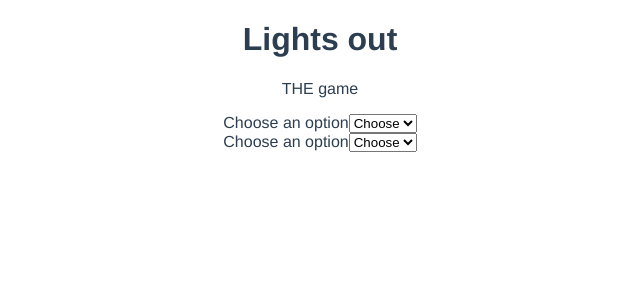
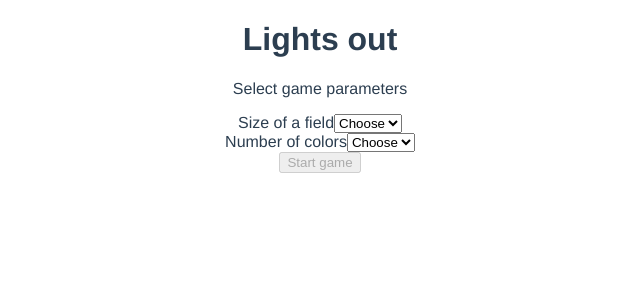
Before and after one commit to martinmatejovsky/lights-out-vue3-typescript, a Vue app: page / in a window 1280 px wide. Shown: the top 300 px of the page, without its empty margins (320-960 px from the left). Built offline with nearby package versions, Linux system fonts and the light colour scheme.

Commit message:
component LightsOut

```diff
--- a/src/components/LightsOut.vue
+++ b/src/components/LightsOut.vue
@@ -1,8 +1,21 @@
 <template>
   <div class="c-lightsOut">
-    <p>THE game</p>
-    <VueSelect name="grid" :options="gridOptions" @select="updateGrid" />
-    <VueSelect name="colors" :options="colorsOptions" @select="updateColors" />
+    <p>Select game parameters</p>
+    <div class="lights-out-settings">
+      <VueSelect name="grid" :options="gridOptions" @select="updateGrid"
+        >Size of a field</VueSelect
+      >
+      <VueSelect name="colors" :options="colorsOptions" @select="updateColors"
+        >Number of colors</VueSelect
+      >
+      <button
+        class="lights-out-button-start"
+        :disabled="!colors || !grid"
+        @click="startGame"
+      >
+        Start game
+      </button>
+    </div>
     <p>{{ grid }}</p>
     <p>{{ colors }}</p>
   </div>
@@ -13,6 +26,7 @@ import { defineComponent } from "vue";
 import VueSelect from "@/components/VueSelect.vue";
 import { Range } from "@/utils/classes";
 import { SelectOptions } from "@/utils/interfaces";
+import { gameStates } from "@/utils/constants";
 
 export default defineComponent({
   name: "LightsOut",
@@ -24,6 +38,7 @@ export default defineComponent({
       colors: null as number | null,
       gridOptions: [] as SelectOptions[],
       colorsOptions: [] as SelectOptions[],
+      state: gameStates.new,
     };
   },
   created() {
@@ -31,6 +46,9 @@ export default defineComponent({
     this.generateColorsOptions();
   },
   methods: {
+    startGame(): void {
+      this.state = gameStates.inProgress;
+    },
     updateGrid(value: string): void {
       this.grid = parseInt(value);
     },
--- a/src/utils/constants.ts
+++ b/src/utils/constants.ts
@@ -1,7 +1,14 @@
-export const colorsLightsOut = [
+export const colorsLightsOut: { value: string; text: string }[] = [
   { value: "#FFA500", text: "Orange" },
   { value: "#FFFF00", text: "Yellow" },
   { value: "#008000", text: "Green" },
   { value: "#0000FF", text: "Blue" },
   { value: "#800080", text: "Purple" },
 ];
+
+export enum gameStates {
+  new,
+  inProgress,
+  won,
+  lost,
+}
```
